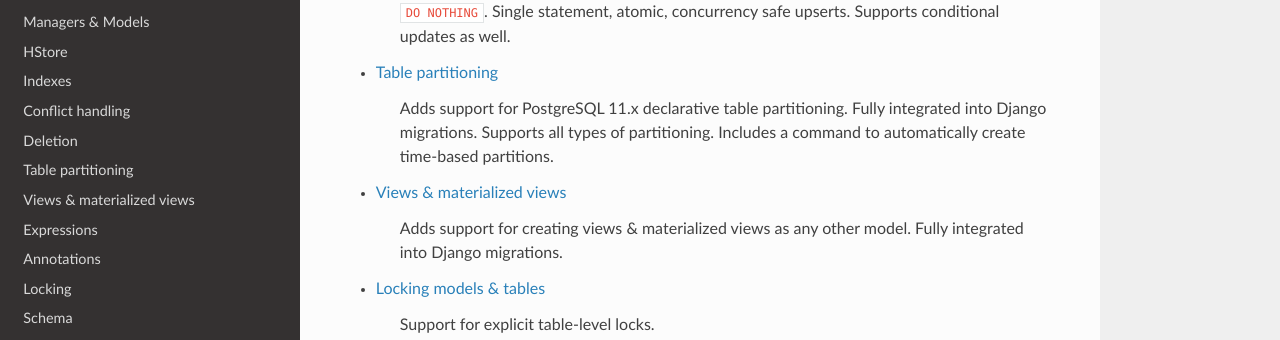
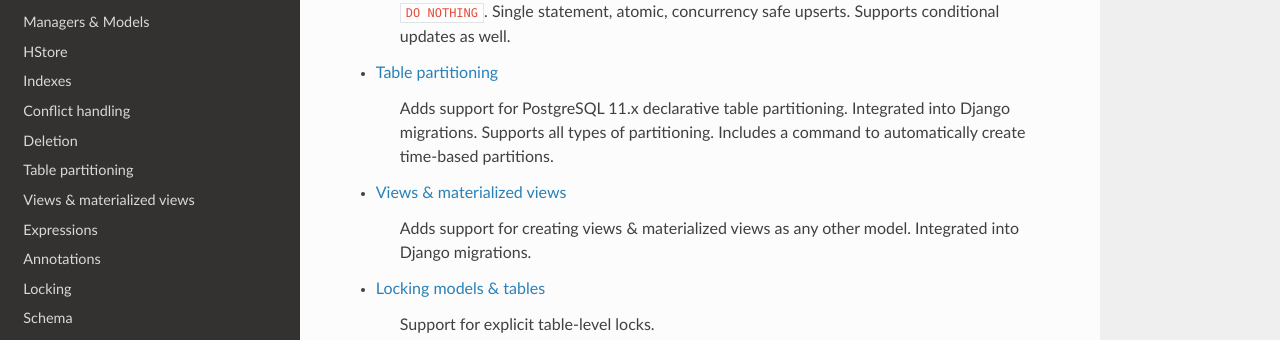
Before and after one commit to SectorLabs/django-postgres-extra, a Sphinx documentation site: the page built from docs/source/index.rst, in a window 1280 px wide and 900 px high, scrolled down 361 px. Shown: the part 159-499 px from the top of the window. Built offline with Sphinx 7.4.7 and the Read the Docs theme 3.1.0, drawn with Linux system fonts in a browser that asks for light colours.

Commit message:
Don't lie about "fully" integrated with Django migrations in README

```diff
--- a/docs/source/index.rst
+++ b/docs/source/index.rst
@@ -17,11 +17,11 @@ Explore the documentation to learn about all features:
 
 * :ref:`Table partitioning <table_partitioning_page>`
 
-    Adds support for PostgreSQL 11.x declarative table partitioning. Fully integrated into Django migrations. Supports all types of partitioning. Includes a command to automatically create time-based partitions.
+    Adds support for PostgreSQL 11.x declarative table partitioning. Integrated into Django migrations. Supports all types of partitioning. Includes a command to automatically create time-based partitions.
 
 * :ref:`Views & materialized views <views_page>`
 
-    Adds support for creating views & materialized views as any other model. Fully integrated into Django migrations.
+    Adds support for creating views & materialized views as any other model. Integrated into Django migrations.
 
 * :ref:`Locking models & tables <locking_page>`
 
```
Also changed, not shown: README.md (+2 -2 lines).
